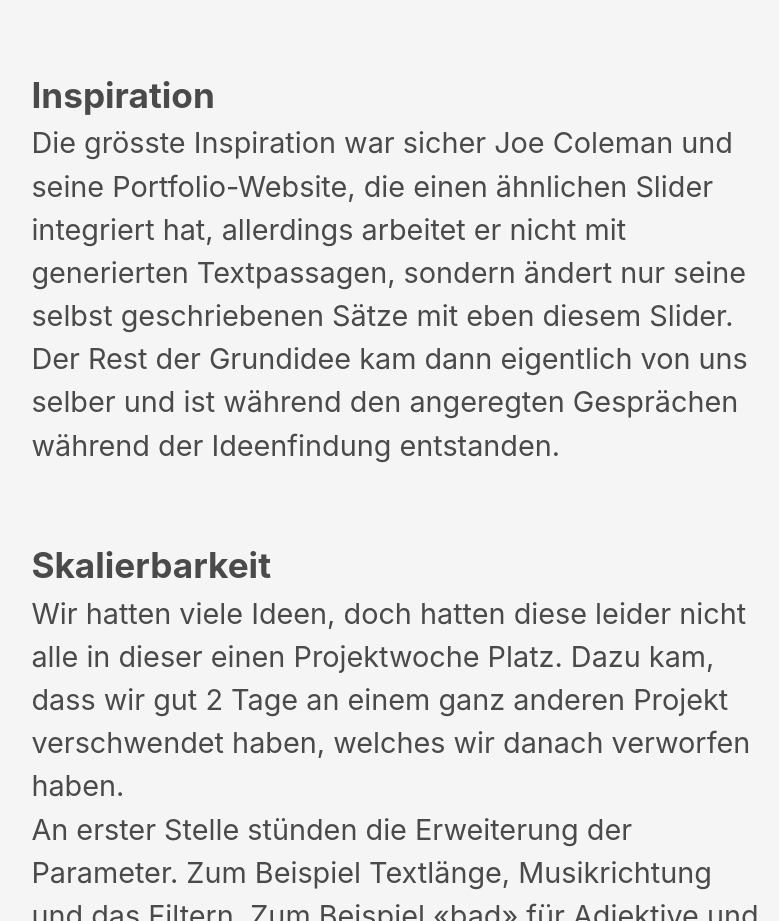
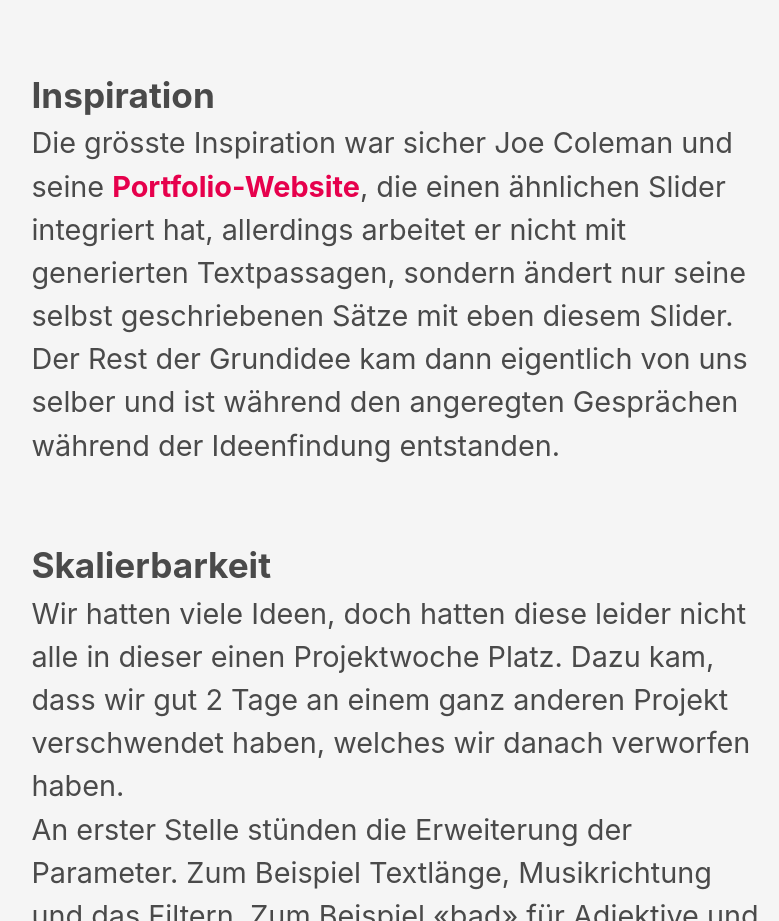
Before and after one commit to marc-hatt/Projektwoche.Kontext.TechnoGen, a plain HTML site: page documentation.html in a window 1280 px wide. Shown: the part 2195-3116 px from the top of the page, without its empty margins (239-1018 px from the left). Drawn offline with Linux system fonts and the light colour scheme.

Commit message:
no message

```diff
--- a/documentation.html
+++ b/documentation.html
@@ -30,7 +30,7 @@
                 <p>Es ist ganz bewusst, dass dieser Text vergänglich ist. Es ist auch gewollt, dass das Konzept auch eine «spielerische» Art verknüpft um diese Vergänglichkeit zu zelebrieren. Man kann Dieses Projekt auf zwei Arten geniessen. Man kann entweder nach den oben genannten «Textperlen» suchen, mit dem Slider spielen und alle möglichen Kombinationen ausreizen, oder man kann genauso gut auch den musikalischen Weg gehen und versuchen die Textpassagen die generiert werden über den Text zu rappen.</p>
                 <br>
                 <h3>Inspiration</h3>
-                <p>Die grösste Inspiration war sicher Joe Coleman und seine Portfolio-Website, die einen ähnlichen Slider integriert hat, allerdings arbeitet er nicht mit generierten Textpassagen, sondern ändert nur seine selbst geschriebenen Sätze mit eben diesem Slider.</p>
+                <p>Die grösste Inspiration war sicher Joe Coleman und seine <a id="link" href="https://getcoleman.com/">Portfolio-Website</a>, die einen ähnlichen Slider integriert hat, allerdings arbeitet er nicht mit generierten Textpassagen, sondern ändert nur seine selbst geschriebenen Sätze mit eben diesem Slider.</p>
                 <p>Der Rest der Grundidee kam dann eigentlich von uns selber und ist während den angeregten Gesprächen während der Ideenfindung entstanden.</p>
                 <br>
                 <h3>Skalierbarkeit</h3>
```
